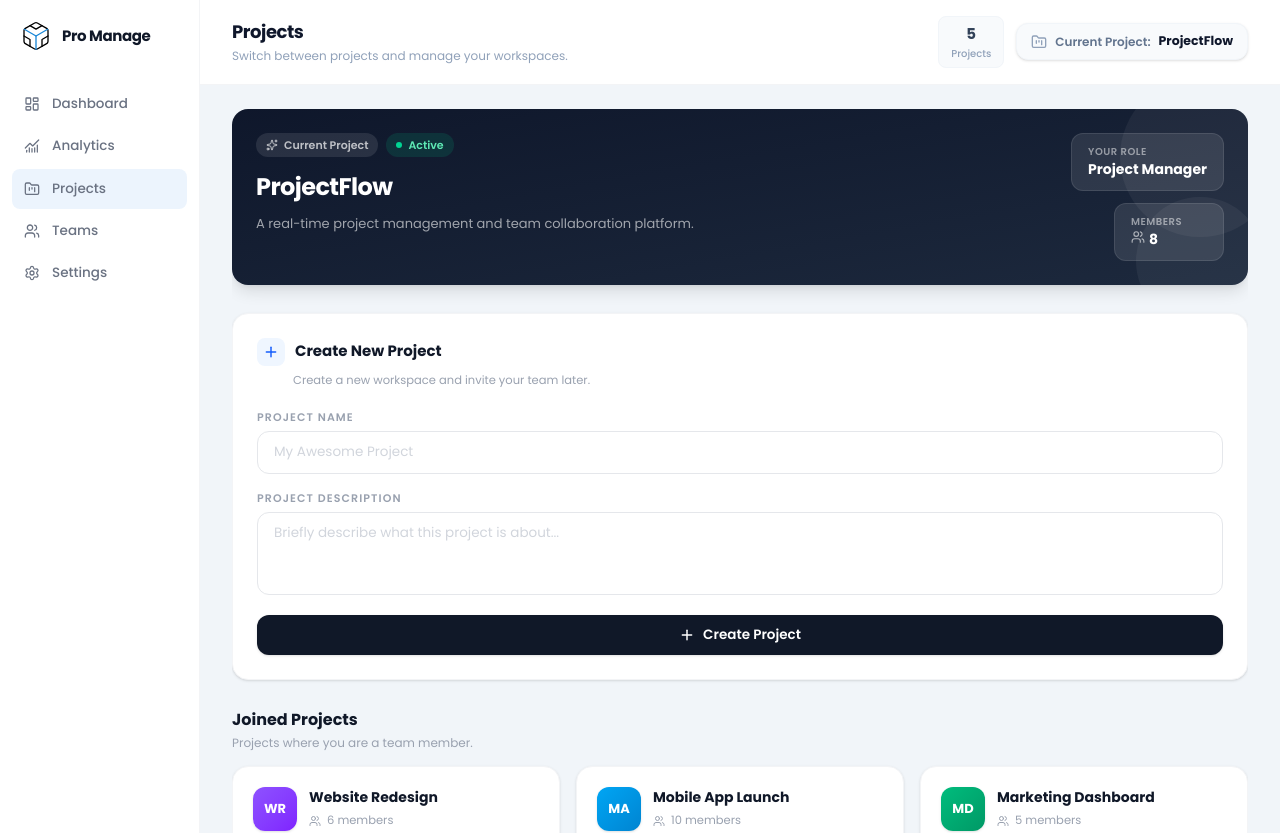
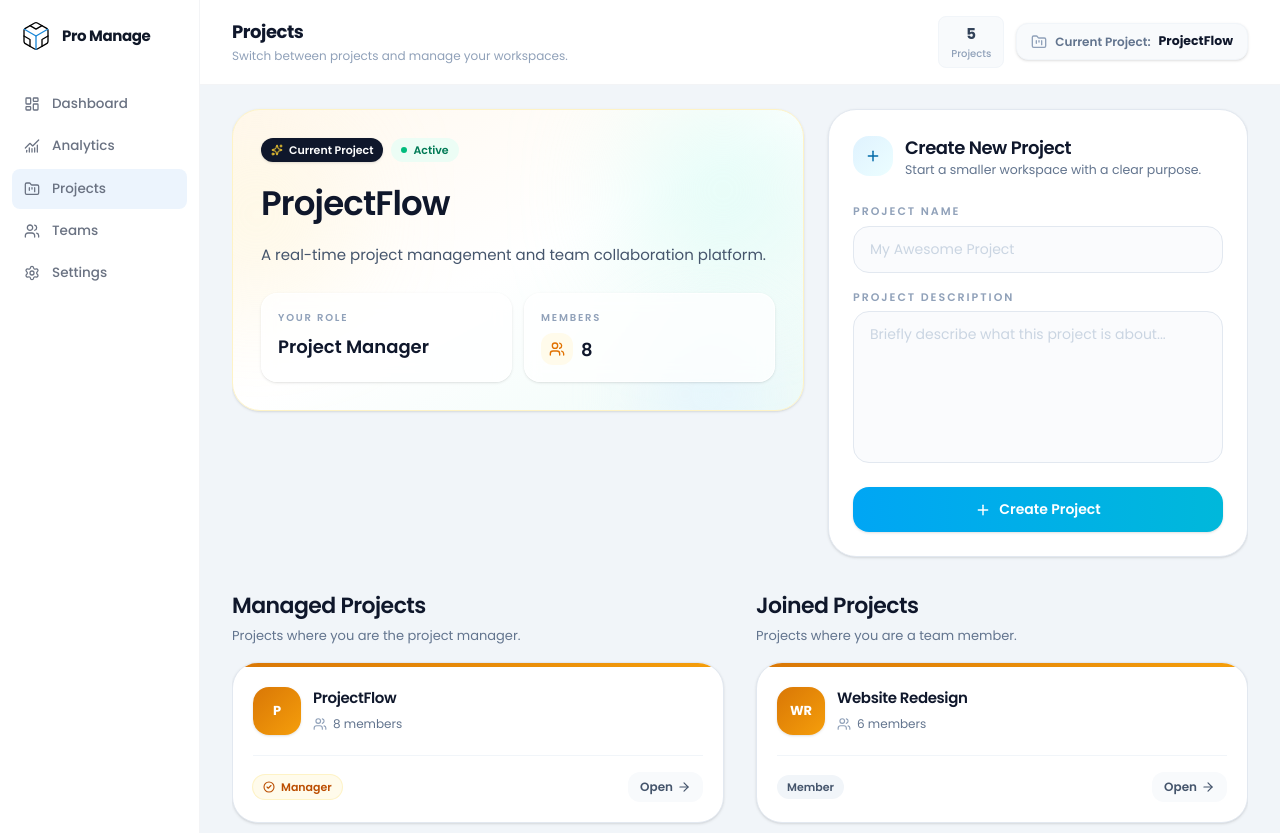
Before and after one commit to zedd1721/Pro-Manage-Frontend, a React (Vite) app: page /projects in a window 1280 px wide. Shown: the top 833 px of the page. Built offline with nearby package versions, Linux system fonts and the light colour scheme.

Commit message:
feat(ui): refine projects and welcome flows

```diff
--- a/src/features/auth/components/Welcome/WelcomeOptions.jsx
+++ b/src/features/auth/components/Welcome/WelcomeOptions.jsx
@@ -35,27 +35,60 @@ function WelcomeCard({
   Icon,
   onSelect,
 }) {
+  const isCreate = id === "create";
+  const badges = isCreate
+    ? ["Name it", "Describe it", "Invite later"]
+    : ["Use code", "Join team", "Start working"];
+  const badgeLabel = isCreate ? "New Workspace" : "Quick Access";
+  const cardTitle = isCreate ? "Create Project" : "Join Project";
+  const cardDescription = isCreate
+    ? "Start a fresh workspace, name it clearly, and add context before inviting your team."
+    : "Use an invite code to enter an existing workspace and start collaborating right away.";
+
   return (
     <article
-      className="mx-auto flex aspect-square w-full max-w-[21.5rem] cursor-pointer flex-col items-center justify-center rounded-[1.65rem] border bg-white px-7 py-8 text-center shadow-[0_14px_35px_rgba(38,72,119,0.08)] transition-transform duration-200 hover:scale-[1.02]"
+      className={`mx-auto flex w-full max-w-[20.75rem] cursor-pointer flex-col rounded-[1.7rem] border px-6 py-7 text-left shadow-[0_14px_35px_rgba(38,72,119,0.08)] transition-transform duration-200 hover:scale-[1.02] ${
+        isCreate
+          ? "bg-[linear-gradient(160deg,#f7fbff_0%,#eef5ff_52%,#fdfefe_100%)]"
+          : "bg-[linear-gradient(160deg,#f4fffe_0%,#ebfbfb_55%,#ffffff_100%)]"
+      }`}
       style={{ borderColor: PANEL_BORDER }}
       onClick={() => onSelect(id)}
     >
-      <div
-        className="flex size-[5.8rem] items-center justify-center rounded-full"
-        style={{ background: iconBackground }}
-        aria-hidden="true"
-      >
-        <Icon className="size-9 stroke-[1.8]" style={{ color: accent }} />
+      <div className="flex items-start justify-between gap-4">
+        <div
+          className="flex size-[4rem] items-center justify-center rounded-[1.25rem] shadow-sm"
+          style={{ background: iconBackground }}
+          aria-hidden="true"
+        >
+          <Icon className="size-[1.65rem] stroke-[1.9]" style={{ color: accent }} />
+        </div>
+        <span className="rounded-full bg-white/80 px-3 py-1 text-[11px] font-semibold text-slate-500 shadow-sm">
+          {badgeLabel}
+        </span>
       </div>
 
-      <h2 className="mt-5 text-[1.7rem] font-semibold tracking-[-0.04em]" style={{ color: accent }}>
-        {title}
+      <h2
+        className="mt-6 text-[1.7rem] font-semibold tracking-[-0.05em]"
+        style={{ color: accent }}
+      >
+        {cardTitle}
       </h2>
 
-      <p className="mt-3 max-w-[14.5rem] text-[1rem] leading-7 text-slate-600">
-        {description}
+      <p className="mt-3 max-w-[14.8rem] text-[0.96rem] leading-6 text-slate-600">
+        {cardDescription}
       </p>
+
+      <div className="mt-6 flex flex-wrap gap-2">
+        {badges.map((item) => (
+          <span
+            key={item}
+            className="rounded-full bg-white/80 px-3 py-1.5 text-[11px] font-semibold text-slate-500 shadow-sm"
+          >
+            {item}
+          </span>
+        ))}
+      </div>
     </article>
   );
 }
@@ -63,12 +96,13 @@ function WelcomeCard({
 function WelcomeModal({ mode, onClose }) {
   const isCreate = mode === "create";
   const [value, setValue] = useState("");
+  const [description, setDescription] = useState("");
   const [error, setError] = useState("");
   const title = isCreate ? "Create Project" : "Join Project";
   const label = isCreate ? "Project Name" : "Enter Code";
   const placeholder = isCreate ? "Enter project name" : "Enter invite code";
   const helperText = isCreate
-    ? "Give your project a name. You can change it later."
+    ? "Give your project a clear name and a short description. You can refine both later."
     : "Enter the invite code to join an existing project.";
   const buttonText = isCreate ? "Create" : "Join";
   const buttonBackground = isCreate
@@ -124,6 +158,22 @@ function WelcomeModal({ mode, onClose }) {
           />
         </label>
 
+        {isCreate ? (
+          <label className="mt-5 block">
+            <span className="text-[1rem] font-semibold text-slate-800">
+              Project Description
+            </span>
+            <textarea
+              rows={4}
+              placeholder="Briefly describe what this project is about..."
+              value={description}
+              onChange={(event) => setDescription(event.target.value)}
+              className="mt-3 w-full resize-none rounded-[0.85rem] border px-4 py-3 text-[0.98rem] text-slate-800 outline-none transition focus:border-slate-300"
+              style={{ borderColor: "#e2e8f0" }}
+            />
+          </label>
+        ) : null}
+
         {error ? (
           <p className="mt-2 text-[0.88rem] font-medium text-red-500">{error}</p>
         ) : null}
@@ -155,10 +205,10 @@ function WelcomeOptions() {
       }}
     >
       <div
-        className="mx-auto flex min-h-full w-full max-w-[76.5rem] items-center justify-center rounded-[2rem] px-6 py-12 shadow-[0_24px_60px_rgba(46,86,140,0.12)] sm:px-10 lg:px-16 lg:py-16"
+        className="mx-auto flex min-h-full w-full max-w-[68rem] items-center justify-center rounded-[2rem] px-6 py-10 shadow-[0_24px_60px_rgba(46,86,140,0.12)] sm:px-8 lg:px-12 lg:py-12"
         style={{ backgroundColor: PANEL_BACKGROUND }}
       >
-        <div className="w-full max-w-[50rem]">
+        <div className="w-full max-w-[43rem]">
           <header className="text-center">
             <h1
               className="text-[clamp(1.85rem,3.3vw,2.95rem)] font-semibold tracking-[-0.05em]"
@@ -174,7 +224,7 @@ function WelcomeOptions() {
             </p>
           </header>
 
-          <div className="mt-10 grid gap-7 lg:mt-12 lg:grid-cols-2">
+          <div className="mt-8 grid gap-6 lg:mt-10 lg:grid-cols-2">
             {options.map((option) => (
               <WelcomeCard
                 key={option.id}
--- a/src/features/dashboard/components/AddTaskModal.jsx
+++ b/src/features/dashboard/components/AddTaskModal.jsx
@@ -359,7 +359,7 @@ export default function AddTaskModal({ onClose, onSave }) {
               <button
                 onClick={addChecklistItem}
                 disabled={!newItem.trim()}
-                className="w-9 h-9 flex-shrink-0 flex items-center justify-center rounded-xl bg-blue-600 text-white hover:bg-blue-700 disabled:opacity-30 disabled:cursor-not-allowed transition-all shadow-sm"
+                className="w-9 h-9 flex-shrink-0 flex items-center justify-center rounded-xl bg-gradient-to-r from-sky-500 to-cyan-500 text-white hover:from-sky-600 hover:to-cyan-600 disabled:opacity-30 disabled:cursor-not-allowed transition-all shadow-sm"
               >
                 <Plus className="w-4 h-4" strokeWidth={2.5} />
               </button>
@@ -378,7 +378,7 @@ export default function AddTaskModal({ onClose, onSave }) {
           <button
             onClick={handleSave}
             disabled={!title.trim()}
-            className="flex-1 py-2.5 rounded-xl bg-gray-900 text-[13.5px] font-semibold text-white hover:bg-gray-800 disabled:opacity-40 disabled:cursor-not-allowed transition-all shadow-sm"
+            className="flex-1 py-2.5 rounded-xl bg-gradient-to-r from-sky-500 to-cyan-500 text-[13.5px] font-semibold text-white hover:from-sky-600 hover:to-cyan-600 disabled:opacity-40 disabled:cursor-not-allowed transition-all shadow-sm"
           >
             Create Task
           </button>
--- a/src/features/projects/components/CreateProjectCard.jsx
+++ b/src/features/projects/components/CreateProjectCard.jsx
@@ -2,43 +2,47 @@ import { Plus } from "lucide-react";
 
 function CreateProjectCard() {
   return (
-    <section className="rounded-2xl border border-gray-100 bg-white p-5 shadow-sm sm:p-6">
-      <div className="mb-1.5 flex items-center gap-2.5">
-        <div className="flex h-7 w-7 items-center justify-center rounded-lg bg-blue-50">
-          <Plus className="h-4 w-4 text-blue-600" strokeWidth={2.2} />
+    <section className="rounded-[28px] border border-slate-200 bg-white p-5 shadow-sm sm:p-6">
+      <div className="mb-2 flex items-center gap-3">
+        <div className="flex h-10 w-10 items-center justify-center rounded-2xl bg-gradient-to-br from-sky-100 to-cyan-50 text-sky-700">
+          <Plus className="h-4 w-4" strokeWidth={2.2} />
         </div>
-        <h3 className="text-[15px] font-bold text-gray-900">Create New Project</h3>
+        <div>
+          <h3 className="text-[18px] font-semibold tracking-tight text-slate-900">
+            Create New Project
+          </h3>
+          <p className="text-[12.5px] text-slate-500">
+            Start a smaller workspace with a clear purpose.
+          </p>
+        </div>
       </div>
-      <p className="mb-5 ml-9 text-[11.5px] text-gray-400">
-        Create a new workspace and invite your team later.
-      </p>
 
-      <div className="flex flex-col gap-4">
+      <div className="mt-6 flex flex-col gap-4">
         <div className="flex flex-col gap-1.5">
-          <label className="text-[11px] font-semibold uppercase tracking-widest text-gray-400">
+          <label className="text-[11px] font-semibold uppercase tracking-[0.18em] text-slate-400">
             Project Name
           </label>
           <input
             type="text"
             placeholder="My Awesome Project"
-            className="w-full rounded-xl border border-gray-200 px-4 py-2.5 text-[13.5px] text-gray-800 placeholder-gray-300 transition-all focus:border-blue-400 focus:outline-none focus:ring-2 focus:ring-blue-50"
+            className="w-full rounded-2xl border border-slate-200 bg-slate-50/70 px-4 py-3 text-[14px] text-slate-800 placeholder-slate-300 transition-all focus:border-sky-400 focus:bg-white focus:outline-none focus:ring-4 focus:ring-sky-50"
           />
         </div>
 
         <div className="flex flex-col gap-1.5">
-          <label className="text-[11px] font-semibold uppercase tracking-widest text-gray-400">
+          <label className="text-[11px] font-semibold uppercase tracking-[0.18em] text-slate-400">
             Project Description
           </label>
           <textarea
-            rows={3}
+            rows={6}
             placeholder="Briefly describe what this project is about..."
-            className="w-full resize-none rounded-xl border border-gray-200 px-4 py-2.5 text-[13.5px] text-gray-800 placeholder-gray-300 transition-all focus:border-blue-400 focus:outline-none focus:ring-2 focus:ring-blue-50"
+            className="w-full resize-none rounded-2xl border border-slate-200 bg-slate-50/70 px-4 py-3 text-[14px] text-slate-800 placeholder-slate-300 transition-all focus:border-sky-400 focus:bg-white focus:outline-none focus:ring-4 focus:ring-sky-50"
           />
         </div>
 
         <button
           type="button"
-          className="mt-1 flex items-center justify-center gap-2 rounded-xl bg-gray-900 py-2.5 text-[13.5px] font-semibold text-white shadow-sm transition-all hover:bg-gray-800"
+          className="mt-2 flex items-center justify-center gap-2 rounded-2xl bg-gradient-to-r from-sky-500 to-cyan-500 py-3 text-[14px] font-semibold text-white shadow-sm transition-all hover:from-sky-600 hover:to-cyan-600"
         >
           <Plus className="h-4 w-4" strokeWidth={2.2} />
           Create Project
--- a/src/features/projects/components/CurrentProjectCard.jsx
+++ b/src/features/projects/components/CurrentProjectCard.jsx
@@ -2,48 +2,49 @@ import { Sparkles, Users } from "lucide-react";
 
 function CurrentProjectCard({ project }) {
   return (
-    <section className="relative overflow-hidden rounded-2xl bg-gradient-to-br from-slate-900 to-slate-800 p-6 shadow-lg">
-      <div className="absolute -right-8 -top-8 h-40 w-40 rounded-full bg-white/5" />
-      <div className="absolute -bottom-10 -right-4 h-32 w-32 rounded-full bg-white/5" />
+    <section className="relative overflow-hidden rounded-[28px] border border-amber-100 bg-gradient-to-br from-[#fff8ee] via-white to-[#eefbf8] p-6 shadow-sm sm:p-7">
+      <div className="absolute -left-10 top-10 h-32 w-32 rounded-full bg-amber-100/60 blur-3xl" />
+      <div className="absolute right-0 top-0 h-40 w-40 rounded-full bg-teal-100/70 blur-3xl" />
+      <div className="absolute -bottom-10 right-10 h-28 w-28 rounded-full bg-sky-100/80 blur-2xl" />
 
-      <div className="relative flex flex-col gap-5 sm:flex-row sm:items-start sm:justify-between">
+      <div className="relative flex flex-col gap-6">
         <div className="min-w-0 flex-1">
-          <div className="mb-3 flex items-center gap-2">
-            <span className="inline-flex items-center gap-1.5 rounded-full bg-white/10 px-2.5 py-1 text-[11px] font-semibold text-white/70">
-              <Sparkles className="h-3 w-3" />
+          <div className="mb-4 flex flex-wrap items-center gap-2">
+            <span className="inline-flex items-center gap-1.5 rounded-full bg-slate-900 px-2.5 py-1 text-[11px] font-semibold text-white shadow-sm">
+              <Sparkles className="h-3 w-3 text-amber-300" />
               Current Project
             </span>
-            <span className="inline-flex items-center gap-1.5 rounded-full bg-emerald-500/15 px-2.5 py-1 text-[11px] font-semibold text-emerald-300">
-              <span className="h-1.5 w-1.5 rounded-full bg-emerald-400" />
+            <span className="inline-flex items-center gap-1.5 rounded-full bg-emerald-50 px-2.5 py-1 text-[11px] font-semibold text-emerald-700">
+              <span className="h-1.5 w-1.5 rounded-full bg-emerald-500" />
               {project.status}
             </span>
           </div>
 
-          <h2 className="mb-2 text-[24px] font-bold tracking-tight text-white">
+          <h2 className="mb-3 text-[30px] font-semibold tracking-tight text-slate-900 sm:text-[34px]">
             {project.name}
           </h2>
-          <p className="max-w-md text-[13px] leading-relaxed text-white/60">
+          <p className="max-w-xl text-[14px] leading-7 text-slate-600 sm:text-[15px]">
             {project.description}
           </p>
         </div>
 
-        <div className="flex gap-4 sm:flex-col sm:items-end sm:gap-3">
-          <div className="min-w-[110px] rounded-xl border border-white/10 bg-white/10 px-4 py-2.5">
-            <p className="text-[10px] font-semibold uppercase tracking-wider text-white/50">
+        <div className="grid gap-3 sm:grid-cols-2">
+          <div className="rounded-2xl border border-white/80 bg-white/75 px-4 py-4 shadow-sm backdrop-blur">
+            <p className="text-[10px] font-semibold uppercase tracking-[0.18em] text-slate-400">
               Your Role
             </p>
-            <p className="text-[14px] font-bold text-white">{project.role}</p>
+            <p className="mt-2 text-[18px] font-semibold text-slate-900">{project.role}</p>
           </div>
 
-          <div className="min-w-[110px] rounded-xl border border-white/10 bg-white/10 px-4 py-2.5">
-            <p className="text-[10px] font-semibold uppercase tracking-wider text-white/50">
+          <div className="rounded-2xl border border-white/80 bg-white/75 px-4 py-4 shadow-sm backdrop-blur">
+            <p className="text-[10px] font-semibold uppercase tracking-[0.18em] text-slate-400">
               Members
             </p>
-            <div className="flex items-baseline gap-1">
-              <Users className="h-3.5 w-3.5 text-white/60" />
-              <p className="text-[14px] font-bold text-white">
-                {project.memberCount}
-              </p>
+            <div className="mt-2 flex items-center gap-2">
+              <div className="flex h-8 w-8 items-center justify-center rounded-xl bg-amber-50 text-amber-600">
+                <Users className="h-4 w-4" />
+              </div>
+              <p className="text-[18px] font-semibold text-slate-900">{project.memberCount}</p>
             </div>
           </div>
         </div>
--- a/src/features/projects/components/ProjectCard.jsx
+++ b/src/features/projects/components/ProjectCard.jsx
@@ -10,29 +10,35 @@ function ProjectCard({ project, index }) {
   const initials = getInitials(project.name);
 
   return (
-    <article className="group flex flex-col rounded-2xl border border-gray-100 bg-white p-5 shadow-sm transition-all duration-200 hover:-translate-y-0.5 hover:border-gray-200 hover:shadow-md">
-      <div className="flex items-start gap-3">
+    <article className="group relative flex flex-col overflow-hidden rounded-[26px] border border-slate-200 bg-white p-5 shadow-sm transition-all duration-200 hover:-translate-y-0.5 hover:shadow-md">
+      <div className={`absolute inset-x-0 top-0 h-1 bg-gradient-to-r ${gradient}`} />
+
+      <div className="flex items-start gap-3 pt-1">
         <div
-          className={`flex h-11 w-11 flex-shrink-0 items-center justify-center rounded-xl bg-gradient-to-br ${gradient} text-white shadow-sm`}
+          className={`flex h-12 w-12 flex-shrink-0 items-center justify-center rounded-2xl bg-gradient-to-br ${gradient} text-white shadow-sm`}
         >
           <span className="text-[13px] font-bold">{initials}</span>
         </div>
 
         <div className="min-w-0 flex-1">
-          <p className="truncate text-[14px] font-bold text-gray-900">{project.name}</p>
-          <div className="mt-1 flex items-center gap-1.5">
-            <Users className="h-3 w-3 text-gray-400" />
-            <span className="text-[11.5px] text-gray-400">
+          <p className="truncate text-[15px] font-semibold tracking-tight text-slate-900">
+            {project.name}
+          </p>
+          <div className="mt-1.5 flex items-center gap-1.5">
+            <Users className="h-3.5 w-3.5 text-slate-400" />
+            <span className="text-[12px] text-slate-500">
               {project.memberCount} members
             </span>
           </div>
         </div>
       </div>
 
-      <div className="mt-4 flex items-center justify-between border-t border-gray-50 pt-4">
+      <div className="mt-5 flex items-center justify-between border-t border-slate-100 pt-4">
         <span
           className={`inline-flex items-center gap-1.5 rounded-full px-2.5 py-1 text-[11px] font-semibold ${
-            isManager ? "bg-gray-900 text-white" : "bg-gray-100 text-gray-500"
+            isManager
+              ? "bg-amber-50 text-amber-700 ring-1 ring-amber-100"
+              : "bg-slate-100 text-slate-600"
           }`}
         >
           {isManager ? <CheckCircle2 className="h-3 w-3" strokeWidth={2.2} /> : null}
@@ -41,9 +47,9 @@ function ProjectCard({ project, index }) {
 
         <button
           type="button"
-          className="flex items-center gap-1 rounded-lg bg-gray-50 px-3 py-1.5 text-[12px] font-semibold text-gray-600 transition-colors hover:bg-gray-100 hover:text-gray-900"
+          className="flex items-center gap-1 rounded-xl bg-slate-50 px-3 py-1.5 text-[12px] font-semibold text-slate-600 transition-colors hover:bg-slate-100 hover:text-slate-900"
         >
-          Switch
+          Open
           <ArrowRight
             className="h-3.5 w-3.5 transition-transform group-hover:translate-x-0.5"
             strokeWidth={2}
--- a/src/features/projects/components/ProjectSection.jsx
+++ b/src/features/projects/components/ProjectSection.jsx
@@ -2,13 +2,13 @@ import ProjectCard from "@/features/projects/components/ProjectCard";
 
 function ProjectSection({ title, subtitle, projects }) {
   return (
-    <section className="flex flex-col gap-3.5">
-      <div className="flex flex-col gap-0.5">
-        <h3 className="text-[16px] font-bold text-gray-900">{title}</h3>
-        <p className="text-[12px] text-gray-400">{subtitle}</p>
+    <section className="flex flex-col gap-4">
+      <div className="flex flex-col gap-1">
+        <h3 className="text-[22px] font-semibold tracking-tight text-slate-900">{title}</h3>
+        <p className="text-[13px] text-slate-500">{subtitle}</p>
       </div>
 
-      <div className="grid grid-cols-1 gap-4 sm:grid-cols-2 xl:grid-cols-3">
+      <div className="flex flex-col gap-4">
         {projects.map((project, index) => (
           <ProjectCard key={project.id} project={project} index={index} />
         ))}
--- a/src/features/projects/pages/ProjectsPage.jsx
+++ b/src/features/projects/pages/ProjectsPage.jsx
@@ -21,21 +21,25 @@ function ProjectsPage() {
       />
 
       <div className="flex-1 overflow-auto pt-6">
-        <div className="flex flex-col gap-7 pb-6">
+        <div className="mx-auto flex w-full max-w-[1360px] flex-col gap-8 pb-8">
+          <section className="grid gap-6 xl:grid-cols-[minmax(0,1.35fr)_420px] xl:items-start">
             <CurrentProjectCard project={currentProject} />
             <CreateProjectCard />
+          </section>
+
+          <section className="grid gap-8 xl:grid-cols-2 xl:items-start">
+            <ProjectSection
+              title="Managed Projects"
+              subtitle="Projects where you are the project manager."
+              projects={managed}
+            />
 
             <ProjectSection
               title="Joined Projects"
               subtitle="Projects where you are a team member."
               projects={joined}
             />
-
-          <ProjectSection
-            title="Managed Projects"
-            subtitle="Projects where you are the project manager."
-            projects={managed}
-          />
+          </section>
         </div>
       </div>
     </div>
--- a/src/features/teams/components/AddMemberCard.jsx
+++ b/src/features/teams/components/AddMemberCard.jsx
@@ -1,4 +1,4 @@
-import { Mail, Send, UserPlus } from "lucide-react";
+import { ChevronDown, Mail, Send, UserPlus } from "lucide-react";
 
 function AddMemberCard() {
   return (
@@ -29,10 +29,40 @@ function AddMemberCard() {
           <label className="text-[11px] font-semibold uppercase tracking-widest text-gray-400">
             Role
           </label>
-          <select className="w-full cursor-pointer appearance-none rounded-xl border border-gray-200 bg-white px-4 py-2.5 text-[13.5px] text-gray-800 transition-all focus:border-blue-400 focus:outline-none focus:ring-2 focus:ring-blue-50">
-            <option value="pm">Project Manager</option>
-            <option value="member">Team Member</option>
-          </select>
+          <div className="relative">
+            <select className="w-full cursor-pointer appearance-none rounded-xl border border-gray-200 bg-slate-50/70 px-4 py-2.5 pr-10 text-[13.5px] font-medium text-gray-800 transition-all hover:border-gray-300 focus:border-blue-400 focus:bg-white focus:outline-none focus:ring-4 focus:ring-blue-50">
+              <option value="pm">Project Manager</option>
+              <option value="member">Team Member</option>
+            </select>
+            <ChevronDown className="pointer-events-none absolute right-3.5 top-1/2 h-4 w-4 -translate-y-1/2 text-gray-400" />
+          </div>
+        </div>
+
+        <div className="flex flex-col gap-1.5">
+          <label className="text-[11px] font-semibold uppercase tracking-widest text-gray-400">
+            Designation
+          </label>
+          <div className="relative">
+            <select className="w-full cursor-pointer appearance-none rounded-xl border border-gray-200 bg-slate-50/70 px-4 py-2.5 pr-10 text-[13.5px] font-medium text-gray-800 transition-all hover:border-gray-300 focus:border-blue-400 focus:bg-white focus:outline-none focus:ring-4 focus:ring-blue-50">
+              <option value="">Select designation</option>
+              <option value="project-manager">Project Manager</option>
+              <option value="team-lead">Team Lead</option>
+              <option value="frontend-developer">Frontend Developer</option>
+              <option value="backend-developer">Backend Developer</option>
+              <option value="full-stack-developer">Full Stack Developer</option>
+              <option value="mobile-developer">Mobile Developer</option>
+              <option value="ui-ux-designer">UI/UX Designer</option>
+              <option value="product-designer">Product Designer</option>
+              <option value="qa-engineer">QA Engineer</option>
+              <option value="qa-tester">QA Tester</option>
+              <option value="devops-engineer">DevOps Engineer</option>
+              <option value="data-analyst">Data Analyst</option>
+              <option value="security-engineer">Security Engineer</option>
+              <option value="business-analyst">Business Analyst</option>
+              <option value="product-manager">Product Manager</option>
+            </select>
+            <ChevronDown className="pointer-events-none absolute right-3.5 top-1/2 h-4 w-4 -translate-y-1/2 text-gray-400" />
+          </div>
         </div>
 
         <button
```
Also changed, not shown: src/features/analytics/pages/AnalyticsPage.jsx (+8 -15 lines), src/features/projects/data/projectsData.js (+5 -5 lines). Lines whose indentation alone changed are shown as unchanged.
